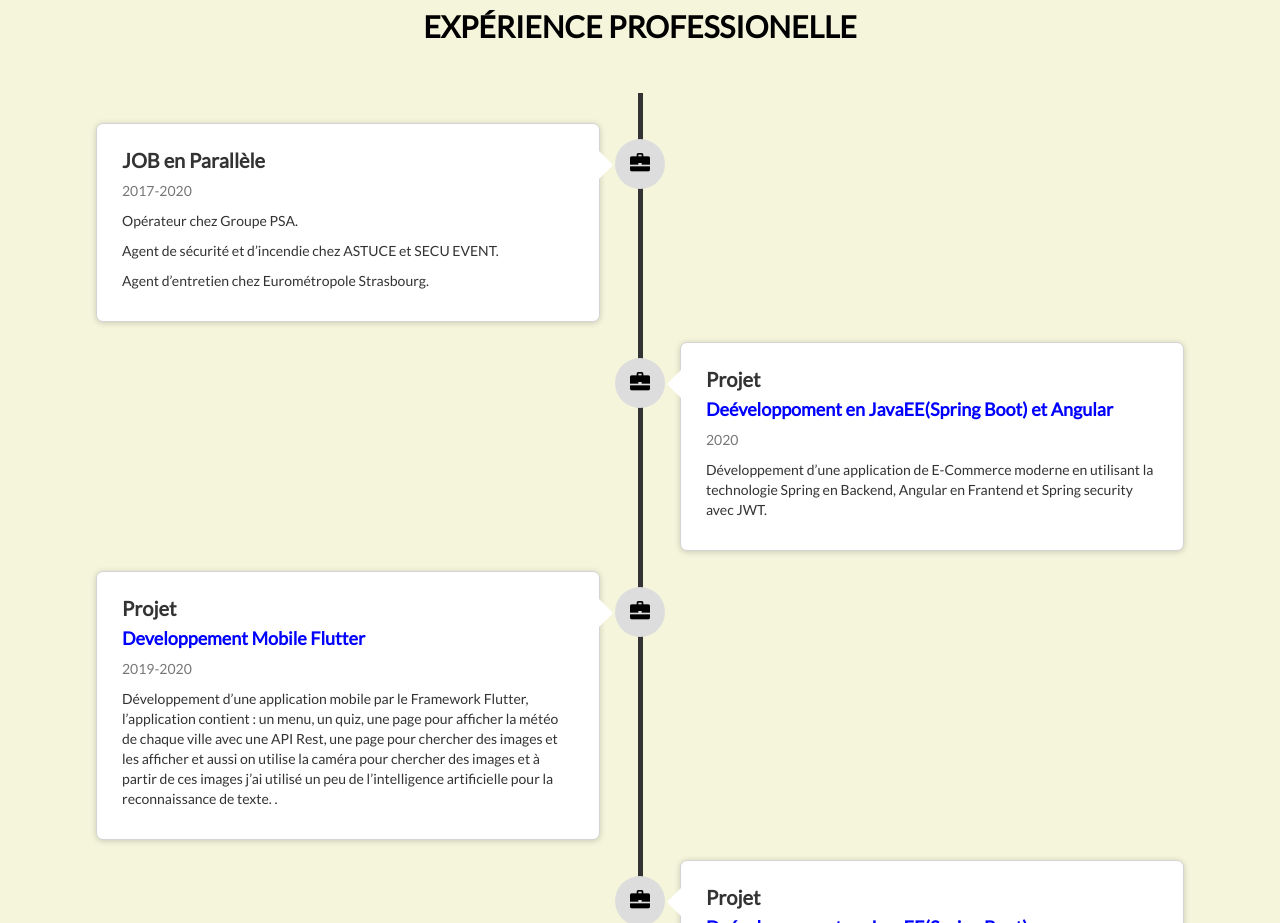
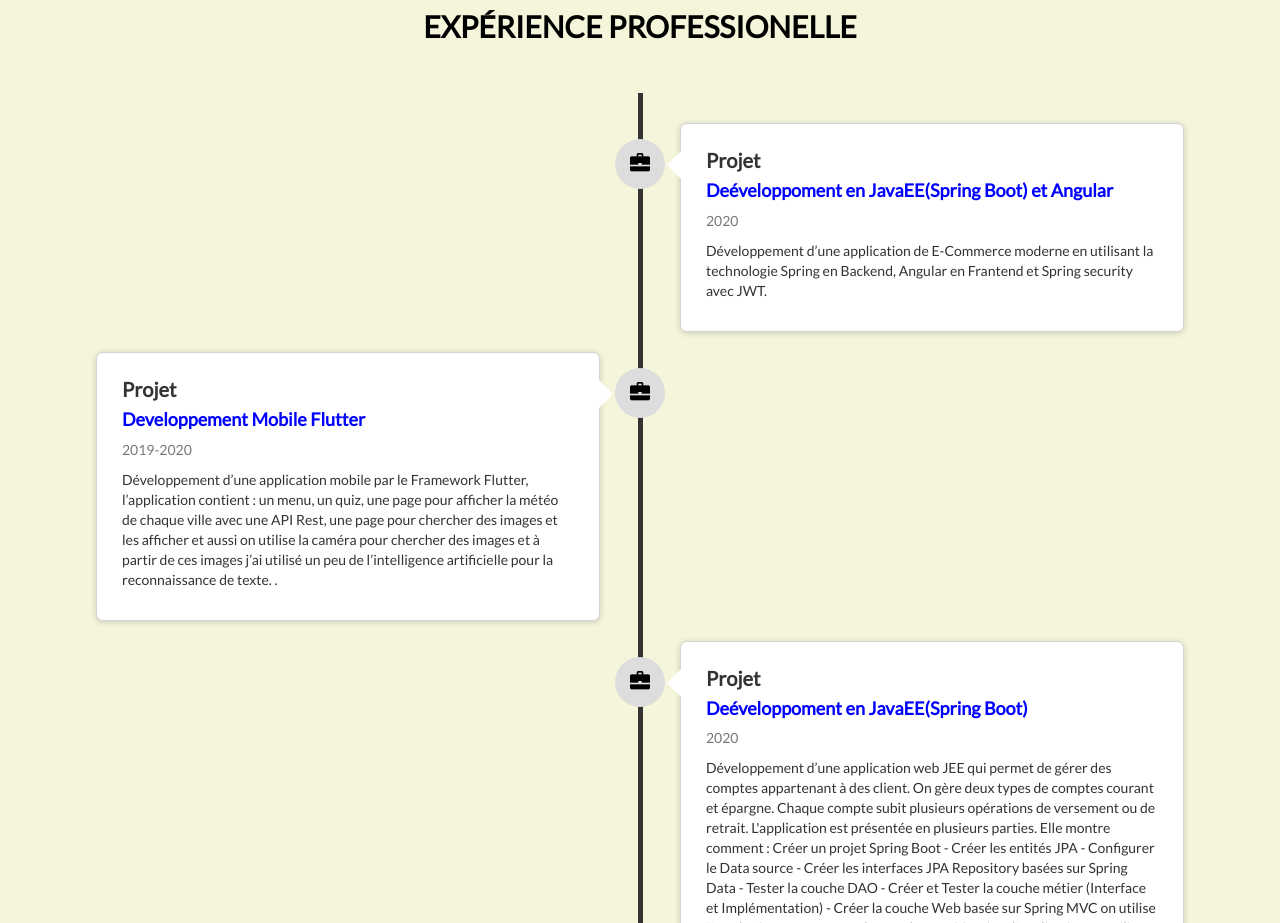
Before and after one commit to Nadir67/WebCV, a plain HTML site: page index.html in a window 1280 px wide. Shown: the part 1860-2783 px from the top of the page. Drawn offline with nearby package versions, Linux system fonts and the light colour scheme.

Commit message:
add: CvNadir

```diff
--- a/index.html
+++ b/index.html
@@ -53,7 +53,7 @@
                 <li><a>Tél:0769489314</a></li>
                 <li><a>Permis catégorie « B »</a></li>
             </ul>
-              <div>  <a href="docs/cv nadir travaille.pdf" class="button1">Télécharger CV</a>
+              <div>  <a href="docs/cv nadir.pdf" class="button1">Télécharger CV</a>
             </div>
         </section>
 
@@ -200,25 +200,6 @@
                 <h2>Expérience Professionelle</h2>
             </div>
             <ul class="timeline">
-                <li>
-                    <div class="timeline-badge"><span class="glyphicon glyphicon-briefcase" ></span></div>
-                    <div class="timeline-panel-container">
-                        <div class="timeline-panel">
-                            <div class="timeline-heading">
-                                <h3>JOB en Parallèle</h3>
-                                <p class="text-muted"><small class="glyphincon glyphincon-time"></small> 2017-2020 </p>
-                            </div>
-                            <div class="timeline-body">
-
-                                <p>Opérateur chez Groupe PSA.</p>
-                                <p>Agent de sécurité et d’incendie chez ASTUCE et SECU EVENT.</p>
-                                <p> Agent d’entretien chez Eurométropole Strasbourg.</p>
-
-                            </div>
-
-                        </div>
-                    </div>
-                </li>
 
 
                 <li>
```
Also changed, not shown: 4 other files.
